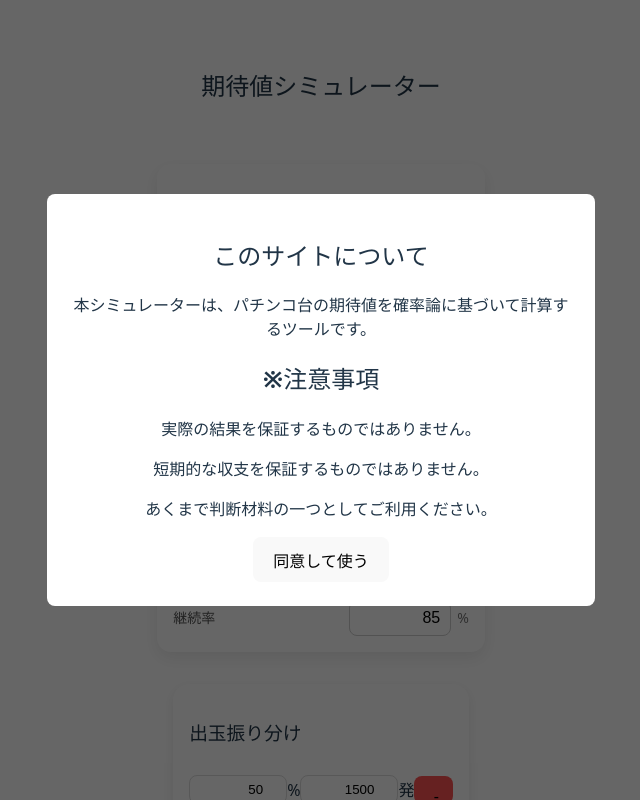
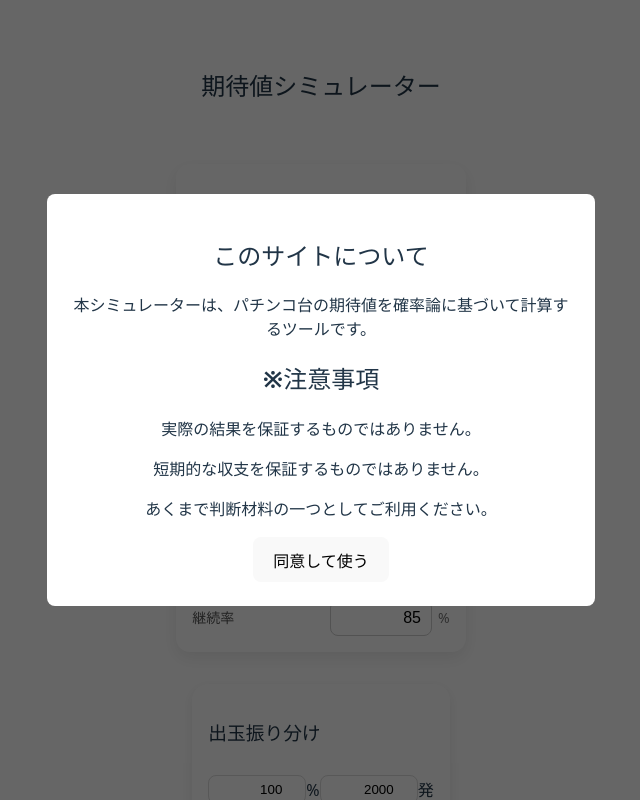
Before and after one commit to Riku-Konno-00/ev-simulator, a Vue app: page / in a window 1280 px wide. Shown: the top 800 px of the page, without its empty margins (319-959 px from the left). Built offline with nearby package versions, Linux system fonts and the light colour scheme.

Commit message:
期待出玉修正

```diff
--- a/src/App.vue
+++ b/src/App.vue
@@ -1,43 +1,20 @@
 <script setup>
 import { ref, computed, onMounted, watch, reactive } from "vue";
-import { Pie } from "vue-chartjs";
-import { Chart as ChartJS, ArcElement, Tooltip, Legend } from "chart.js";
-
-ChartJS.register(ArcElement, Tooltip, Legend);
-
-// 出玉振り分け（初期値）
-const payouts = reactive([
-  { balls: 1500, rate: 50 },
-  { balls: 3000, rate: 30 },
-]);
 
 // 追加
 const addPayout = () => {
-  payouts.push({ balls: 1000, rate: 0 });
+  distributions.value.push({ balls: 1000, rate: 0 });
 };
 
 // 削除
 const removePayout = (index) => {
-  payouts.splice(index, 1);
-};
-
-// 円グラフ用
-const chartData = computed(() => ({
-  labels: payouts.map((p) => `${p.balls}発`),
-  datasets: [
-    {
-      data: payouts.map((p) => p.rate),
-    },
-  ],
-}));
-
-const chartOptions = {
-  responsive: true,
-  maintainAspectRatio: false,
+  distributions.value.splice(index, 1);
 };
 
 // 合計％
-const totalRate = computed(() => payouts.reduce((sum, p) => sum + p.rate, 0));
+const totalRate = computed(() =>
+  distributions.value.reduce((sum, d) => sum + d.rate, 0),
+);
 /* =====================
    入力値
 ===================== */
@@ -54,28 +31,11 @@ const rushEntryRate = ref(72); // RUSH突入率（%）
 const rushContinueRate = ref(85); // 継続率（%）
 
 // 出玉振り分け
-const distributions = ref([
-  { rate: 50, payout: 1000 },
-  { rate: 50, payout: 3000 },
-]);
+const distributions = ref([{ rate: 100, balls: 2000 }]);
 /* =====================
    出力値
 ===================== */
 const result = ref(null);
-
-/* =====================
-   振り分け操作
-===================== */
-
-function addRow() {
-  distributions.value.push({ rate: 0, payout: 0 });
-}
-
-function removeRow(index) {
-  if (distributions.value.length > 1) {
-    distributions.value.splice(index, 1);
-  }
-}
 
 /* =====================
    計算系
@@ -113,11 +73,11 @@ function calculate() {
   const expectedInvestment = expectedSpinsToHit * costPerSpin;
 
   // RUSH平均出玉
-  const avgRushPayout = distributions.value.reduce(
-    (sum, d) => sum + (d.rate / 100) * d.payout,
-    0,
-  );
+  const avgRushPayout = distributions.value
+    .filter((d) => d.rate > 0 && d.balls > 0)
+    .reduce((sum, d) => sum + (d.rate / 100) * d.balls, 0);
 
+  // RUSHトータル期待出玉
   const rushTotalPayout = contRate >= 1 ? 0 : avgRushPayout / (1 - contRate);
 
   // 初当たり1回あたり期待出玉
@@ -242,17 +202,17 @@ function close() {
             <h3>出玉振り分け</h3>
           </div>
 
-          <div v-for="(p, index) in payouts" :key="index" class="row">
-            <input type="number" v-model.number="p.rate" min="0" max="100" />
+          <div v-for="(d, index) in distributions" :key="index" class="row">
+            <input type="number" v-model.number="d.rate" min="0" max="100" />
             <span>%</span>
 
-            <input type="number" v-model.number="p.balls" placeholder="出玉" />
+            <input type="number" v-model.number="d.balls" placeholder="出玉" />
             <span>発</span>
 
             <button
               class="remove"
               @click="removePayout(index)"
-              v-if="payouts.length > 1"
+              v-if="distributions.length > 1"
             >
               -
             </button>
```
